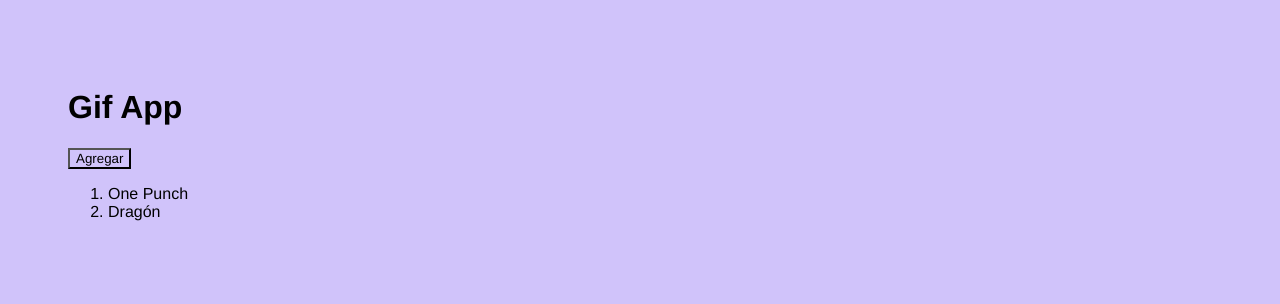
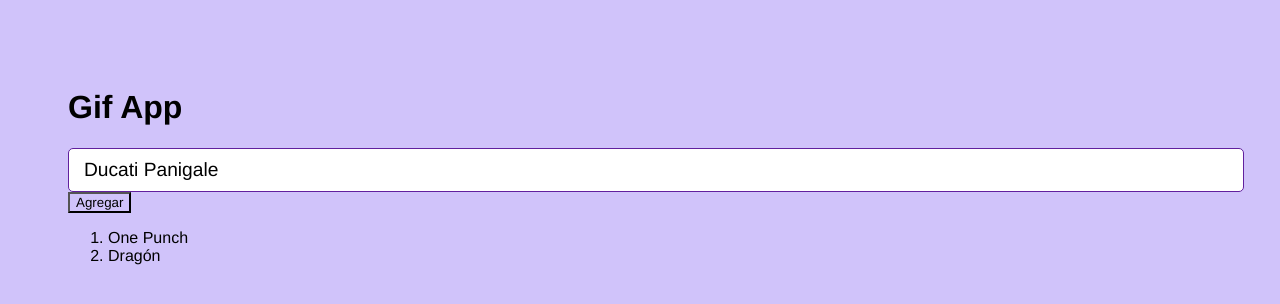
Before and after one commit to JulianCeleita/gif-app, a React (Vite) app: page / in a window 1280 px wide. Shown: the top 304 px of the page. Built offline with nearby package versions, Linux system fonts and the light colour scheme.

Commit message:
Input component modified, extract inputValue

```diff
--- a/src/GiftApp.tsx
+++ b/src/GiftApp.tsx
@@ -1,4 +1,5 @@
 import { useState } from "react";
+import { AddCategory } from './components/AddCategory';
 
 
 export const GifApp = () => {
@@ -12,9 +13,11 @@
 
     return (
       <>
+          {/* Title */}
           <h1>Gif App</h1>
 
           {/* Input */}
+          <AddCategory />
 
           {/* Listado de Gifs */}
           <button onClick={ onAddCategory } > Agregar </button>    {/* Al clickear el botón va a agregar al final del arreglo  */}
--- /dev/null
+++ b/src/components/AddCategory.tsx
@@ -0,0 +1,29 @@
+import { useState } from 'react';
+
+
+export const AddCategory = () => {
+
+    const [inputValue, setInputValue] = useState('Ducati Panigale')
+
+    const onInputChange = ({ target }) => {     // Va a arrojar el valor de target dentro del input
+        console.log(target.value);
+        setInputValue( target.value );          // Al poner un valor en input extraga el valor y envielo como target
+    }
+
+    const onSubmit = (event) => {               // Recibo el evento enviado por el formulario más abajo
+        event.preventDefault();                 // Prevengo que se refresque la página al darle enter al input
+        console.log(inputValue);                // Imprimo en pantalla el valor recibido en el input (este lo necesitaré para procesarlo)
+
+    }
+
+  return (
+    <form onSubmit={ (event) => onSubmit(event) }>     {/* Al darle submit envío el evento(resultado del formulario) a una función Onsubmit */}
+        <input
+        type="text"
+        placeholder="Buscar Gifs"
+        value={ inputValue }                // Lo que se escribe en la casilla de input
+        onChange= { onInputChange }         // Al cambiar el valor de la casilla ejecute la función
+        />
+    </form>
+  )
+}
```
